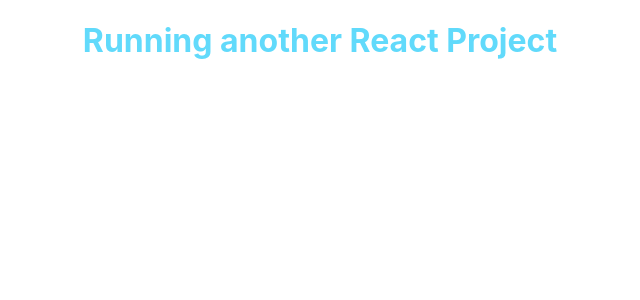
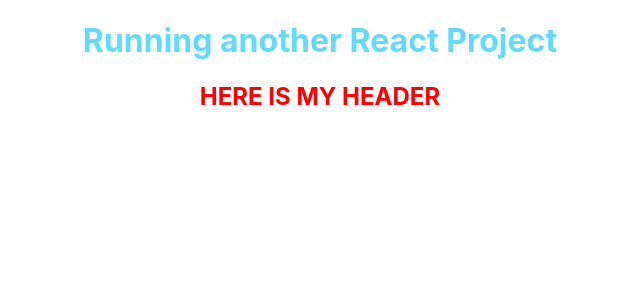
Before and after one commit to DevOlagboye/my-app, a React (Create React App) app: page / in a window 1280 px wide. Shown: the top 300 px of the page, without its empty margins (320-960 px from the left). Built offline with nearby package versions, Linux system fonts and the light colour scheme.

Commit message:
Created A Heading Component

```diff
--- a/src/App.css
+++ b/src/App.css
@@ -41,3 +41,9 @@
     color: #61dafb;
     text-align: center;
 }
+
+.h2-text {
+    color: red;
+    text-align: center;
+    text-transform: uppercase;
+}
--- /dev/null
+++ b/src/components/Heading.jsx
@@ -0,0 +1,12 @@
+import React from 'react'
+import '../App.css'
+
+const Heading = () => {
+    return (
+        <div className="h2-text">
+            <h2>Here is My Header</h2>
+        </div>
+    )
+}
+
+export default Heading
--- a/src/index.js
+++ b/src/index.js
@@ -3,10 +3,12 @@
 import './index.css';
 import App from './App';
 import reportWebVitals from './reportWebVitals';
+import Heading from './components/Heading'
 
 ReactDOM.render(
   <React.StrictMode>
     <App />
+    <Heading />
   </React.StrictMode>,
   document.getElementById('root')
 );
```
